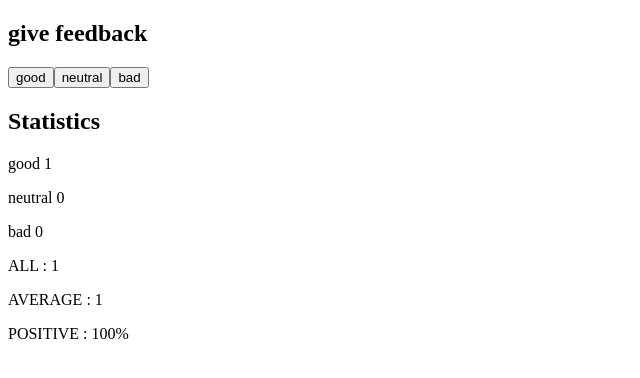
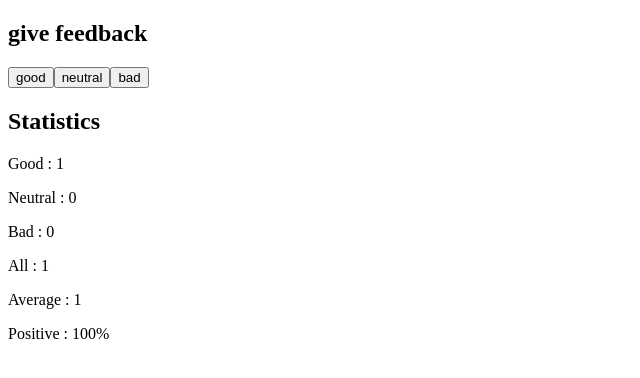
Before and after one commit to Geyiro/Introduction-to-REACT, a React (Vite) app: page / in a window 1280 px wide. Both pictures are taken after a click on the button "good". Shown: the top 378 px of the page, without its empty margins (0-640 px from the left). Built offline with nearby package versions, Linux system fonts and the light colour scheme.

Commit message:
Part 1.10 unicafe step5

```diff
--- a/src/App.jsx
+++ b/src/App.jsx
@@ -1,4 +1,16 @@
 import { useState } from 'react'
+
+const Statisticline = (props) => {
+  console.log('the name of text is',props.text)
+  if(props.text == "Positive"){
+    return(
+      <p>{props.text} : {props.value}%</p>
+    )
+  }
+  return (
+    <p>{props.text} : {props.value}</p>
+  )
+}
 
 const Statistics = (props) => {
   if (props.good === 0 && props.bad === 0 && props.neutral === 0) {
@@ -12,12 +24,12 @@ const Statistics = (props) => {
     return (
       <div>
         <h2>Statistics</h2>
-        <p>good {props.good}</p>
-        <p>neutral {props.neutral}</p>
-        <p>bad {props.bad}</p>
-        <p>ALL : {props.good + props.neutral + props.bad}</p>
-        <p>AVERAGE : {(props.good - props.bad)/(props.good + props.neutral + props.bad)}</p>
-        <p>POSITIVE : {(props.good*100)/(props.good + props.neutral + props.bad)}%</p>
+        <Statisticline text="Good" value={props.good}/>
+        <Statisticline text="Neutral" value={props.neutral}/>
+        <Statisticline text="Bad" value={props.bad}/>
+        <Statisticline text="All" value={props.good + props.neutral + props.bad}/>
+        <Statisticline text="Average" value={(props.good - props.bad)/(props.good + props.neutral + props.bad)}/>
+        <Statisticline text="Positive" value={(props.good*100)/(props.good + props.neutral + props.bad)}/>
       </div>
     )
   }
```
